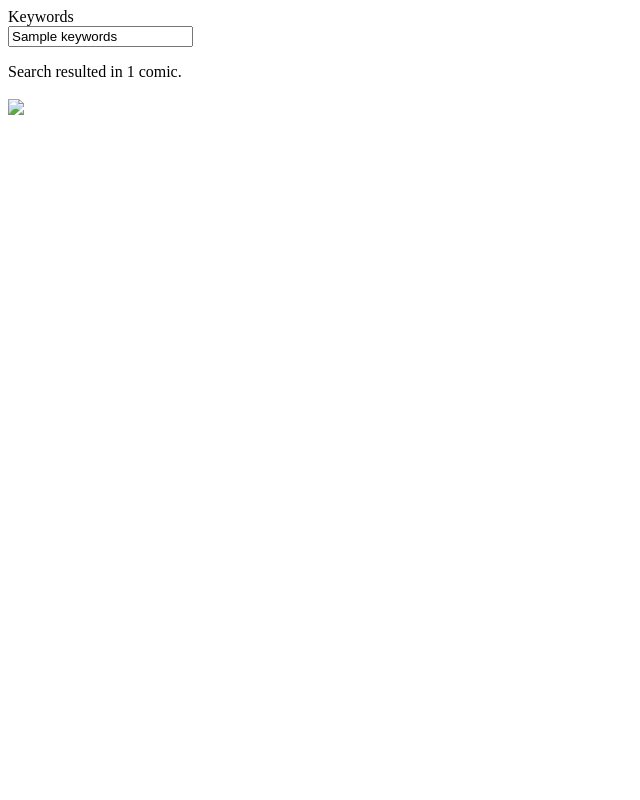
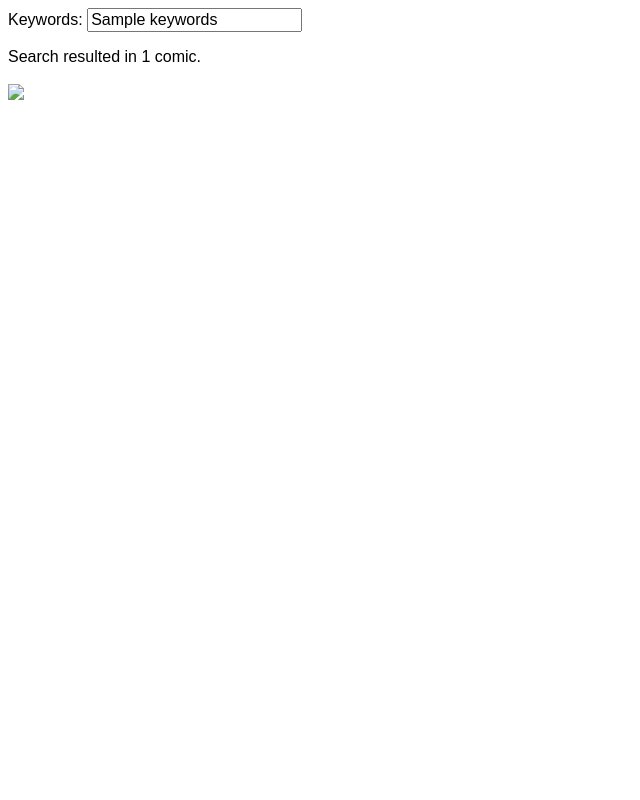
Before and after one commit to jamesbharvey/fun, a Django app: template mycc/search/templates/search/index.html in a window 1280 px wide. Shown: the whole page, without its empty margins (0-640 px from the left). Run offline with Django 3.2, Linux system fonts and the light colour scheme; the template is opened without the code that fills it: most values are stand-ins (such as "Sample title", 1, 10 or a date in 2020).

Commit message:
modernized font on results page

```diff
--- a/mycc/search/templates/search/index.html
+++ b/mycc/search/templates/search/index.html
@@ -2,6 +2,12 @@
 <head>
     <title>My Comic Collection Search</title>
     <style>
+        html *
+        {
+           font-size: 1em !important;
+           color: #000 !important;
+           font-family: Arial !important;
+        }
          .directory {
            display: grid;
            grid-template-columns: repeat(auto-fit, minmax(400px, 1fr));
@@ -28,7 +34,7 @@
 </head>
 <body>
  <form>
-  <label for="fname">Keywords</label><br>
+  <label for="fname">Keywords:</label>
   <input type="text" id="keywords" name="keywords" {% if keywords != '' %}value="{{ keywords }}"{% endif %}>
 </form>
 
```
